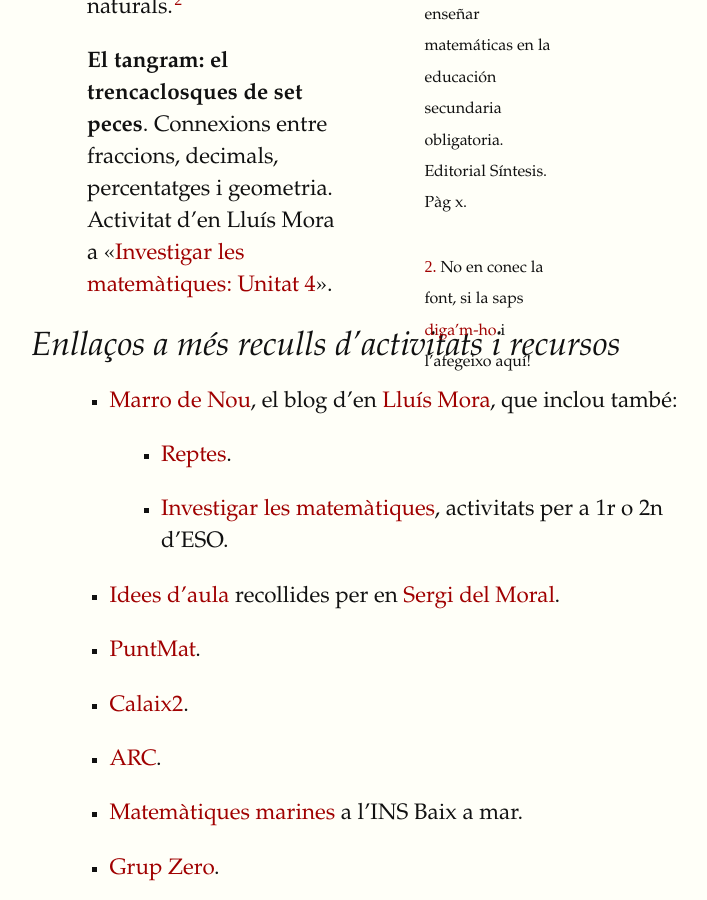
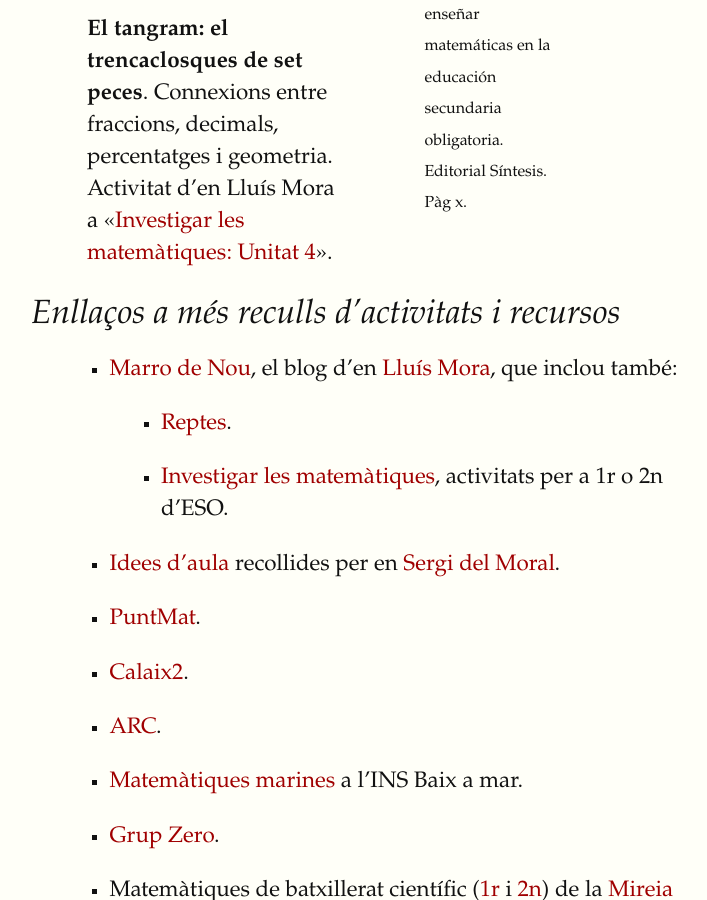
Before and after one commit to mcuquet/mcuquet.github.io, a Jekyll site: the page built from Edu/Activitats.md, in a window 1280 px wide and 900 px high, scrolled down 630 px. Shown: the whole window, without its empty margins (129-836 px from the left). Built offline with Jekyll 4.4.1, drawn with Linux system fonts in a browser that asks for light colours; some of the changed lines change nothing that is shown.

Commit message:
corregeixo sidenote

```diff
--- a/Edu/Activitats.md
+++ b/Edu/Activitats.md
@@ -17,7 +17,7 @@ l'aula de matemàtiques.
   J., Morera, L. (2016). Aprender a enseñar matemáticas en la educación
   secundaria obligatoria. Editorial Síntesis. Pàg x.' %}
 
-- **[Igualtats bessones](https://drive.google.com/file/d/1d_1P4nj70SVmhz2TdPBjST6zMy55yJkM/view?usp=sharing)**. Per treballar les operacions combinades amb naturals.{% sidenote 'igbessones' "No en conec la font, si la saps [diga'm-ho](/Contact/) i l'afegeixo aquí!" %}
+- **[Igualtats bessones](https://drive.google.com/file/d/1d_1P4nj70SVmhz2TdPBjST6zMy55yJkM/view?usp=sharing)**. Per treballar les operacions combinades amb naturals.
 
 - **El tangram: el trencaclosques de set peces**. Connexions entre fraccions,
   decimals, percentatges i geometria. Activitat d'en Lluís Mora a «[Investigar
```
